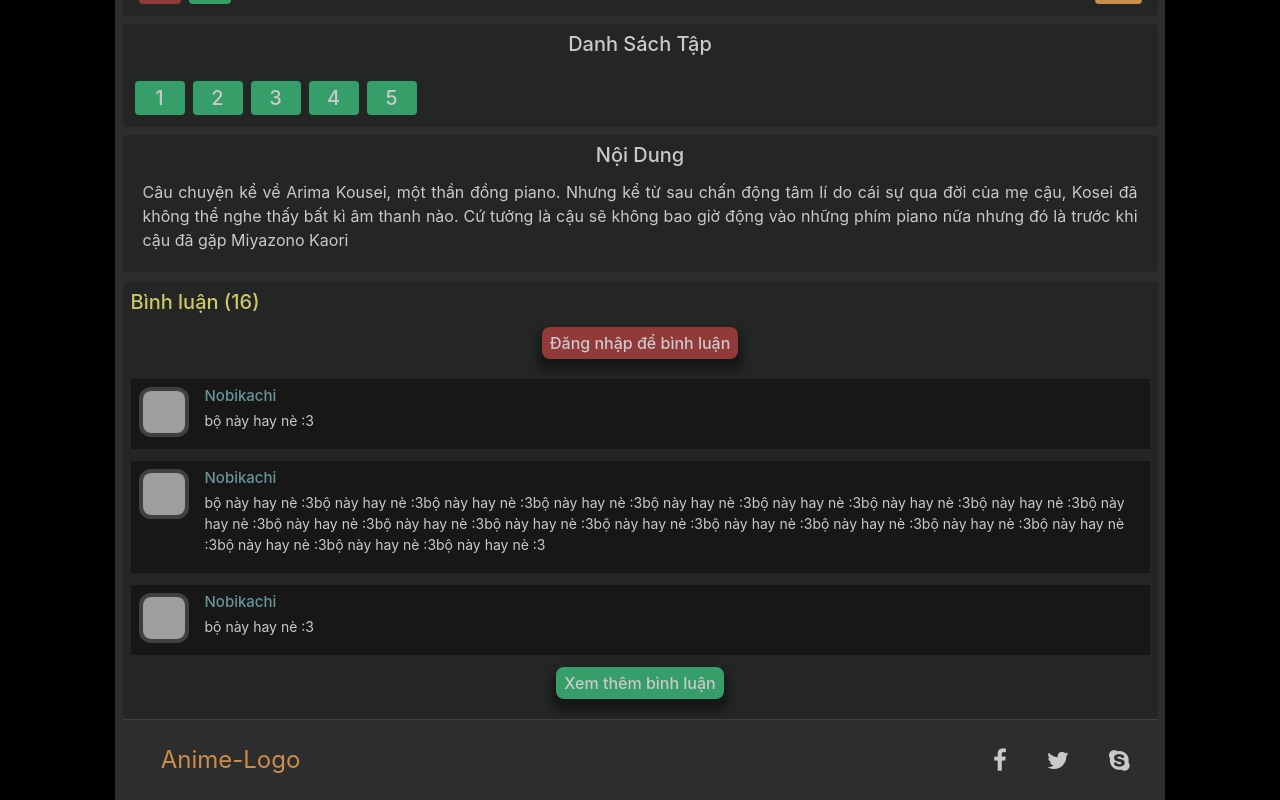
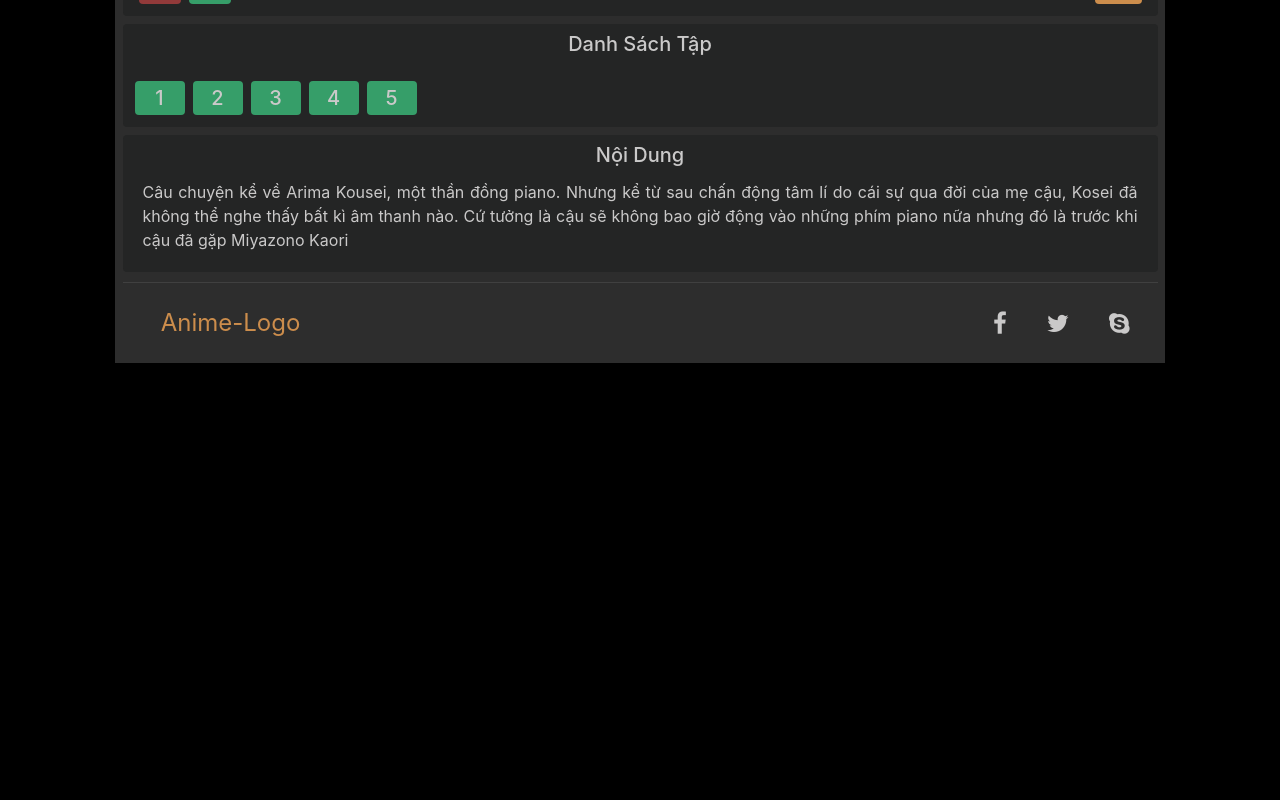
Before and after one commit to traxanhkho/animemely, a React (Create React App) app in the folder animemely-app/: page /info-movie/5b21ca3eeb7f6fbccd471815 in a window 1280 px wide. Shown: the part 364-1164 px from the top of the page. After the commit the page ends 800 px from the top, so only its background shows below. Built offline with nearby package versions, Linux system fonts and the light colour scheme; grey boxes are pictures that could not be loaded.

Commit message:
handle render comment component

```diff
--- a/animemely-app/src/App.js
+++ b/animemely-app/src/App.js
@@ -11,6 +11,7 @@ import InfoMovie from "./components/info-movie/InfoMovie";
 import WatchingMovie from "./components/watching-movie/WatchingMovie";
 import NotFound from "./components/NotFound";
 import { getMovies, getSlide } from "./services/fakeMovieService";
+import { getComments } from "./services/fakeCommentService";
 import MovieContext from "./context/movieContext";
 import "./App.css";
 
@@ -19,12 +20,15 @@ class App extends Component {
     movies: [],
     slide: [],
     currentUser: "",
+    comments : [] ,
   };
 
   componentDidMount() {
     this.setState({ movies: getMovies() })
     this.setState({ slide: getSlide() })
     this.setState({ currentUser: "user1" })
+    this.setState({ comments : getComments() })
+    window.scrollTo(0,0,"smooth")
   }
 
   render() {
--- a/animemely-app/src/components/common/Comment.jsx
+++ b/animemely-app/src/components/common/Comment.jsx
@@ -1,13 +1,20 @@
-import React from "react";
+import React, { useContext, useEffect, useState } from "react";
+import { Link } from "react-router-dom";
+import { getCommnet } from "../../services/fakeCommentService";
 import "../../style/comment.css";
 
-function Comment(props) {
+function Comment({ id }) {
+  const [comment, setComment] = useState(getCommnet(id));
+
   return (
     <div className="comment">
-      <h2>Bình luận (16)</h2>
-      <button>Đăng nhập để bình luận</button>
+      <h2>Bình luận ({comment.length})</h2>
+      <Link to="/login" className="button-link">
+        Đăng nhập để bình luận
+      </Link>
       <div className="comment-container">
-        <div className="comment-item">
+        {comment.map((item) => (
+          <div key={item.id} className="comment-item">
             <div className="image-avt">
               <img
                 src="https://animehay.club/upload/avatar/13264.jpg?t=1633863975"
@@ -15,42 +22,13 @@ function Comment(props) {
               />
             </div>
             <div className="comment-content">
-            <h5>Nobikachi</h5>
-            <p>bộ này hay nè :3</p>
+              <h5>{item.name}</h5>
+              <p>{item.body}</p>
             </div>
           </div>
-        <div className="comment-item">
-          <div className="image-avt">
-            <img
-              src="https://animehay.club/upload/avatar/24370.jpg?t=1642395012"
-              alt=""
-            />
+        ))}
       </div>
-          <div className="comment-content">
-            <h5>Nobikachi</h5>
-            <p>
-              bộ này hay nè :3bộ này hay nè :3bộ này hay nè :3bộ này hay nè :3bộ
-              này hay nè :3bộ này hay nè :3bộ này hay nè :3bộ này hay nè :3bộ
-              này hay nè :3bộ này hay nè :3bộ này hay nè :3bộ này hay nè :3bộ
-              này hay nè :3bộ này hay nè :3bộ này hay nè :3bộ này hay nè :3bộ
-              này hay nè :3bộ này hay nè :3bộ này hay nè :3bộ này hay nè :3
-            </p>
-          </div>
-        </div>
-        <div className="comment-item">
-          <div className="image-avt">
-            <img
-              src="https://lh3.googleusercontent.com/a-/AOh14Gg73b2p5ZeuTr4KjSZHGBeWxvsTRfgjyo3J4qJxIQ=s96-c"
-              alt=""
-            />
-          </div>
-          <div className="comment-content">
-            <h5>Nobikachi</h5>
-            <p>bộ này hay nè :3</p>
-          </div>
-        </div>
-        <button className="more-comment">Xem thêm bình luận</button>
-      </div>
+      <button className="more-comment button-link">Xem thêm bình luận</button>
     </div>
   );
 }
--- a/animemely-app/src/components/common/ListEpisode.jsx
+++ b/animemely-app/src/components/common/ListEpisode.jsx
@@ -1,14 +1,16 @@
 import React from "react";
 import { Link } from "react-router-dom";
-import "../../style/listEpisode.css" ;
+import "../../style/listEpisode.css";
 
-function ListEpisode({ list , movie }) {
+function ListEpisode({ list, movie }) {
   return (
     <div className="list-episode">
       <h4>Danh sách tập</h4>
       <div className="container-box">
-        {list.map((item , index )=>(
-          <Link to={`/watching-movie/${movie._id}/${item._id}`}>{index + 1}</Link>
+        {list.map((item, index) => (
+          <Link key={item._id} to={`/watching-movie/${movie._id}/${item._id}`}>
+            {index + 1}
+          </Link>
         ))}
       </div>
     </div>
--- a/animemely-app/src/components/info-movie/InfoMovie.jsx
+++ b/animemely-app/src/components/info-movie/InfoMovie.jsx
@@ -50,7 +50,6 @@ function InfoMovie() {
          {movie.content}
         </p>
       </div>
-      <Comment />
     </div>
   );
 }
--- a/animemely-app/src/components/watching-movie/WatchingMovie.jsx
+++ b/animemely-app/src/components/watching-movie/WatchingMovie.jsx
@@ -29,7 +29,7 @@ function WatchingMovie() {
         <video src={episode.path} controls />
       </div>
       <ListEpisode list={list} movie={movie} />
-      <Comment />
+      <Comment id={movieId}/>
     </div>
   );
 }
--- a/animemely-app/src/index.js
+++ b/animemely-app/src/index.js
@@ -2,14 +2,14 @@ import React from "react";
 import ReactDOM from "react-dom";
 import { BrowserRouter } from "react-router-dom";
 import App from "./App";
+import reportWebVitals from "./reportWebVitals";
+import "font-awesome/css/font-awesome.min.css";
 import "./index.css";
-import "font-awesome/css/font-awesome.min.css";
-import reportWebVitals from "./reportWebVitals";
 
 ReactDOM.render(
   <React.StrictMode>
     <BrowserRouter>
-      <App />
+        <App />
     </BrowserRouter>
   </React.StrictMode>,
   document.getElementById("root")
--- /dev/null
+++ b/animemely-app/src/services/fakeCommentService.js
@@ -0,0 +1,53 @@
+const comments = [
+  {
+    id: 1,
+    movie_id: "5b21ca3eeb7f6fbccd471821",
+    name: "tokuda",
+    body: "phim hay vãi đái ",
+  },
+  {
+    id: 2,
+    movie_id: "5b21ca3eeb7f6fbccd471821",
+    name: "tsukasa aoi ",
+    body: "main này ok nè",
+  },
+  {
+    id: 3,
+    movie_id: "5b21ca3eeb7f6fbccd471819",
+    name: "rina ishihara",
+    body: "ok bình luận k biết nói gì .",
+  },
+  {
+    id: 4,
+    movie_id: "5b21ca3eeb7f6fbccd471816",
+    name: "oyawa",
+    body: "alo alo có ai mua vé số k ",
+  },
+  {
+    id: 5,
+    movie_id: "5b21ca3eeb7f6fbccd471819",
+    name: "idol tok tok",
+    body: "hello, bộ này cực đã mắt nha.",
+  },
+  {
+    id: 6,
+    movie_id: "5b21ca3eeb7f6fbccd471816",
+    name: "banveso",
+    body: "bán vé số khánh hòa đây alo alo .",
+  },
+  {
+    id: 7,
+    movie_id: "5b21ca3eeb7f6fbccd471819",
+    name: "nikini",
+    body: "abc không biết ghi gì hết .",
+  },
+];
+
+export function getComments(){
+    return comments ;
+}
+
+export function getCommnet(id){
+    const list = comments.filter(c => c.movie_id === id) ;
+    return list ;
+}
--- a/animemely-app/src/style/comment.css
+++ b/animemely-app/src/style/comment.css
@@ -11,7 +11,7 @@
     color: var(--text-yellow) ;
 }
 
-.comment button{
+.comment .button-link{
     background: var(--background-red) ;
     color: var(--text-color) ;
     font-weight: 500 ;
@@ -22,6 +22,7 @@
     text-align: center ;
     margin: 0 auto ;
     box-shadow : 0 .8rem 1rem .4rem rgba(0,0,0,.4) ;
+    text-decoration : none ;
 }
 
 .comment .more-comment{
@@ -29,7 +30,7 @@
     background: var(--background-green) ;
 }
 
-.comment button:hover{
+.comment .button-link:hover{
     opacity : .8 ;
 }
 
```
Also changed, not shown: animemely-app/src/services/fakeMovieService.js (+15 -11 lines). Lines whose indentation alone changed are shown as unchanged.
